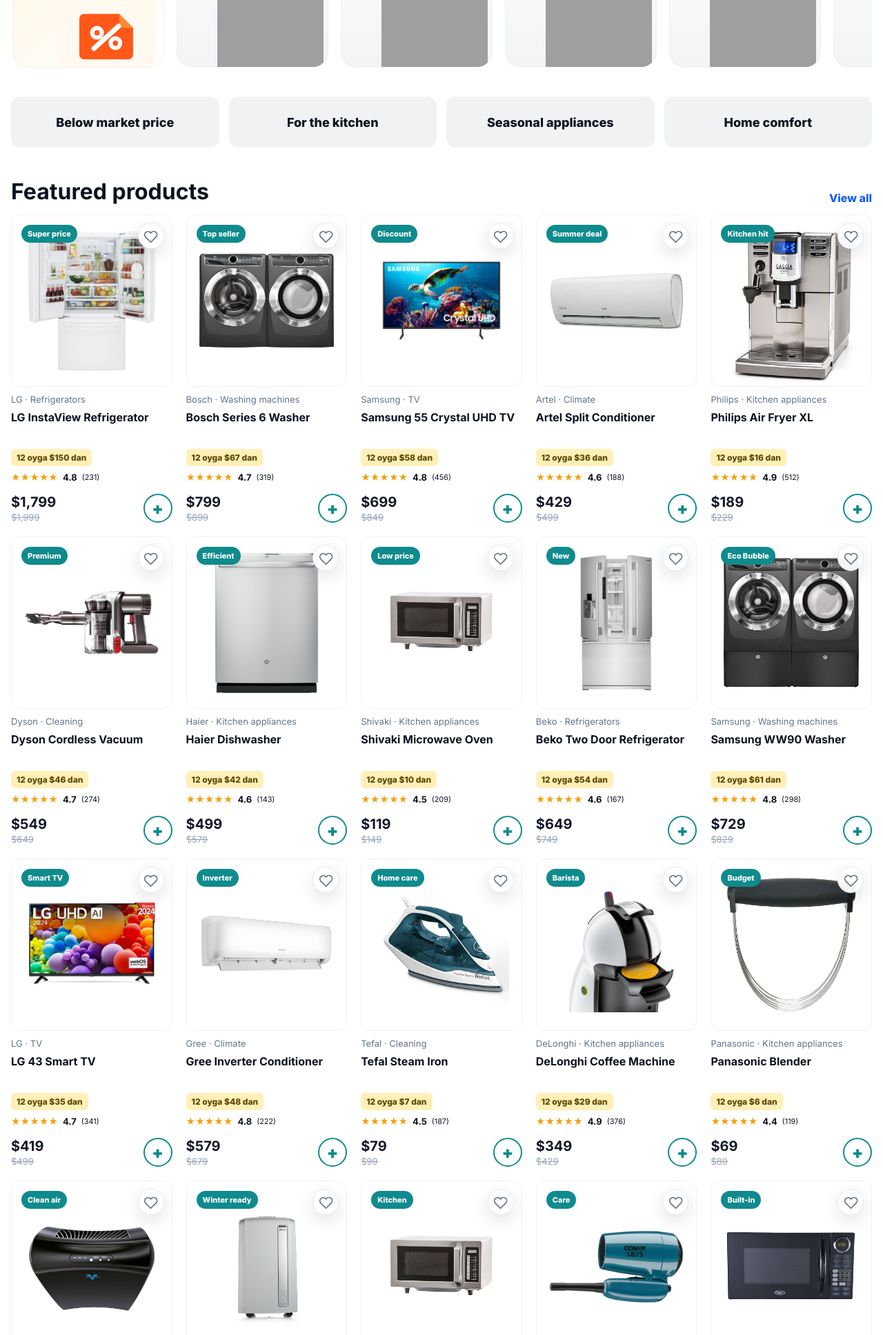
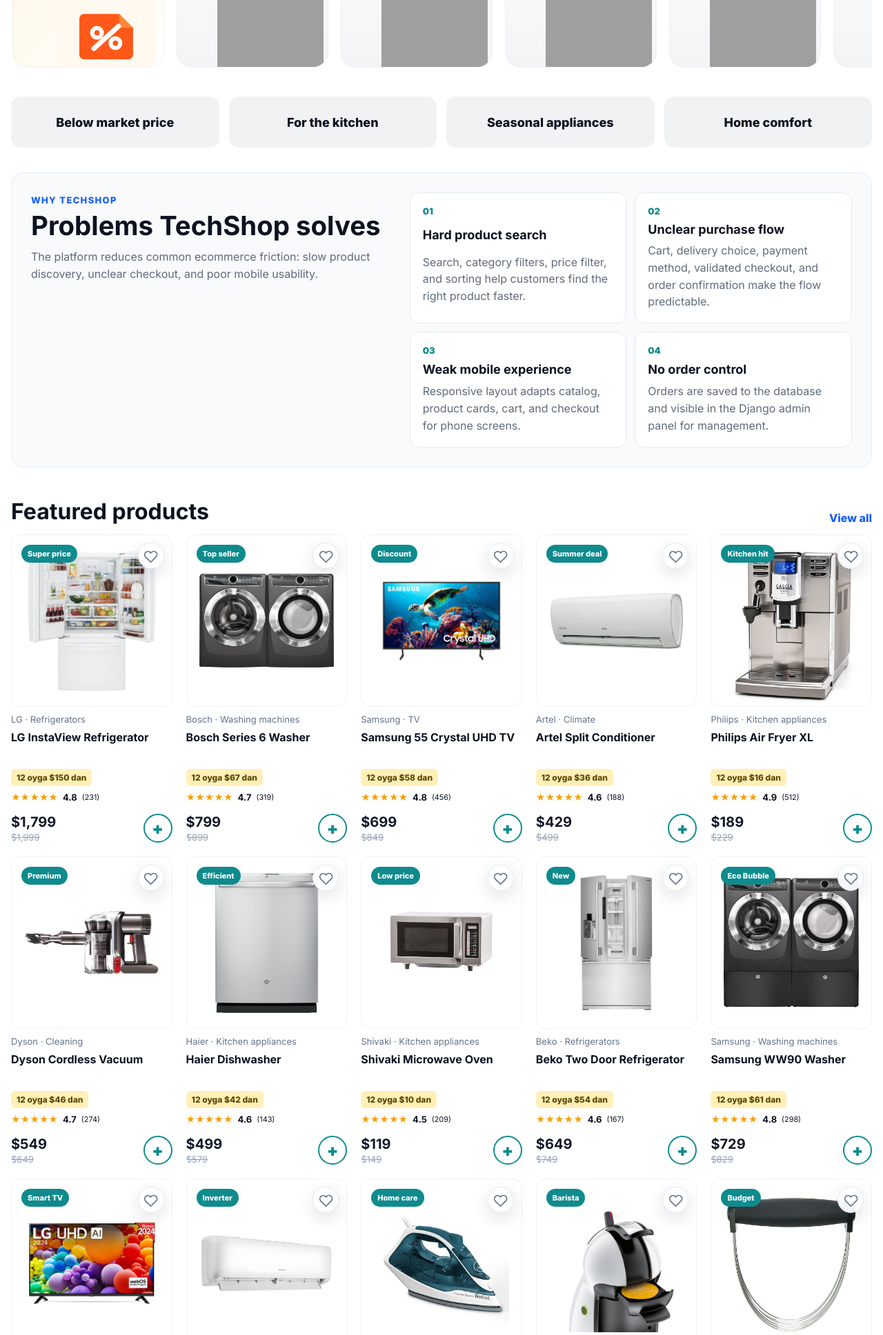
Before and after one commit to baratshorayev19-sudo/techshop, a Django app: page / in a window 1280 px wide. Shown: the part 651-2587 px from the top of the page at 69% size. Run offline with Django 5.2, Linux system fonts and the light colour scheme; grey boxes are pictures that could not be loaded.

Commit message:
Add problem solution section

```diff
--- a/shop/context_processors.py
+++ b/shop/context_processors.py
@@ -90,6 +90,16 @@
         "view_all": "View all",
         "why": "Why TechShop",
         "confidence_title": "Designed for confident online shopping.",
+        "problem_solution_title": "Problems TechShop solves",
+        "problem_solution_text": "The platform reduces common ecommerce friction: slow product discovery, unclear checkout, and poor mobile usability.",
+        "problem_1": "Hard product search",
+        "solution_1": "Search, category filters, price filter, and sorting help customers find the right product faster.",
+        "problem_2": "Unclear purchase flow",
+        "solution_2": "Cart, delivery choice, payment method, validated checkout, and order confirmation make the flow predictable.",
+        "problem_3": "Weak mobile experience",
+        "solution_3": "Responsive layout adapts catalog, product cards, cart, and checkout for phone screens.",
+        "problem_4": "No order control",
+        "solution_4": "Orders are saved to the database and visible in the Django admin panel for management.",
         "smart_filters": "Smart filters",
         "smart_filters_text": "Find products by category, price, and rating.",
         "session_cart": "Session cart",
@@ -281,6 +291,16 @@
         "view_all": "Barchasini ko'rish",
         "why": "Nega TechShop",
         "confidence_title": "Ishonchli onlayn xarid uchun yaratilgan.",
+        "problem_solution_title": "TechShop qanday muammoni yechadi",
+        "problem_solution_text": "Platforma onlayn savdodagi asosiy muammolarni kamaytiradi: mahsulotni topish qiyinligi, noaniq buyurtma jarayoni va telefonda noqulay ko'rinish.",
+        "problem_1": "Mahsulotni topish qiyin",
+        "solution_1": "Qidiruv, kategoriya, narx filtri va saralash orqali mijoz kerakli mahsulotni tez topadi.",
+        "problem_2": "Buyurtma jarayoni tushunarsiz",
+        "solution_2": "Savatcha, yetkazish usuli, to'lov tanlovi, tekshirilgan checkout va order tasdiqlash sahifasi bor.",
+        "problem_3": "Telefon ekranida noqulaylik",
+        "solution_3": "Responsive dizayn katalog, mahsulot kartalari, savatcha va checkoutni telefonga moslashtiradi.",
+        "problem_4": "Buyurtmalar nazorati yo'q",
+        "solution_4": "Buyurtmalar databasega saqlanadi va Django admin panelida boshqariladi.",
         "smart_filters": "Aqlli filtrlar",
         "smart_filters_text": "Mahsulotlarni kategoriya, narx va reyting bo'yicha toping.",
         "session_cart": "Sessiya savatchasi",
--- a/static/css/styles.css
+++ b/static/css/styles.css
@@ -1948,6 +1948,58 @@
     text-align: center;
 }
 
+.problem-section {
+    display: grid;
+    grid-template-columns: minmax(280px, .9fr) minmax(520px, 1.1fr);
+    gap: 24px;
+    align-items: start;
+    margin: 22px 0 36px;
+    padding: 28px;
+    border: 1px solid #e9eef5;
+    border-radius: 16px;
+    background: #f8fafc;
+}
+
+.problem-intro h2 {
+    margin: 8px 0 12px;
+    font-size: clamp(28px, 3vw, 42px);
+    line-height: 1.08;
+}
+
+.problem-intro p,
+.problem-grid p {
+    margin: 0;
+    color: #5f6b7a;
+    line-height: 1.55;
+}
+
+.problem-grid {
+    display: grid;
+    grid-template-columns: repeat(2, minmax(0, 1fr));
+    gap: 12px;
+}
+
+.problem-grid article {
+    display: grid;
+    gap: 8px;
+    min-height: 168px;
+    padding: 18px;
+    border: 1px solid #e4eaf2;
+    border-radius: 14px;
+    background: #fff;
+}
+
+.problem-grid b {
+    color: #0f8b8d;
+    font-size: 13px;
+    font-weight: 900;
+}
+
+.problem-grid h3 {
+    margin: 0;
+    font-size: 18px;
+}
+
 .compact-section {
     max-width: none;
     padding: 0;
@@ -2628,6 +2680,14 @@
         grid-template-columns: repeat(2, minmax(0, 1fr));
     }
 
+    .problem-section {
+        grid-template-columns: 1fr;
+    }
+
+    .problem-grid {
+        grid-template-columns: 1fr;
+    }
+
     .market-grid,
     .product-grid {
         grid-template-columns: repeat(2, minmax(0, 1fr));
@@ -2760,6 +2820,20 @@
         grid-template-columns: 1fr;
     }
 
+    .problem-section {
+        margin: 16px 0 28px;
+        padding: 18px 14px;
+    }
+
+    .problem-intro h2 {
+        font-size: 26px;
+    }
+
+    .problem-grid article {
+        min-height: 0;
+        padding: 15px;
+    }
+
     .hero-appliance-grid {
         display: none;
     }
--- a/templates/base.html
+++ b/templates/base.html
@@ -9,7 +9,7 @@
     <link rel="preconnect" href="https://fonts.googleapis.com">
     <link rel="preconnect" href="https://fonts.gstatic.com" crossorigin>
     <link href="https://fonts.googleapis.com/css2?family=Inter:wght@400;500;600;700;800;900&display=swap" rel="stylesheet">
-    <link rel="stylesheet" href="{% static 'css/styles.css' %}?v=20260513-6">
+    <link rel="stylesheet" href="{% static 'css/styles.css' %}?v=20260514-1">
 </head>
 <body>
     <header class="market-header">
@@ -245,6 +245,6 @@
             <a href="{% url 'shop:contact' %}">{{ ui.support }}</a>
         </div>
     </footer>
-    <script src="{% static 'js/main.js' %}?v=20260513-6"></script>
+    <script src="{% static 'js/main.js' %}?v=20260514-1"></script>
 </body>
 </html>
--- a/templates/shop/home.html
+++ b/templates/shop/home.html
@@ -63,6 +63,36 @@
         <a href="{% url 'shop:products' %}?category=washers">{{ ui.home_comfort }}</a>
     </section>
 
+    <section class="problem-section">
+        <div class="problem-intro">
+            <span class="eyebrow">{{ ui.why }}</span>
+            <h2>{{ ui.problem_solution_title }}</h2>
+            <p>{{ ui.problem_solution_text }}</p>
+        </div>
+        <div class="problem-grid">
+            <article>
+                <b>01</b>
+                <h3>{{ ui.problem_1 }}</h3>
+                <p>{{ ui.solution_1 }}</p>
+            </article>
+            <article>
+                <b>02</b>
+                <h3>{{ ui.problem_2 }}</h3>
+                <p>{{ ui.solution_2 }}</p>
+            </article>
+            <article>
+                <b>03</b>
+                <h3>{{ ui.problem_3 }}</h3>
+                <p>{{ ui.solution_3 }}</p>
+            </article>
+            <article>
+                <b>04</b>
+                <h3>{{ ui.problem_4 }}</h3>
+                <p>{{ ui.solution_4 }}</p>
+            </article>
+        </div>
+    </section>
+
     <section class="section compact-section" id="featured">
         <div class="section-heading">
             <h2>{{ ui.featured_products }}</h2>
```
